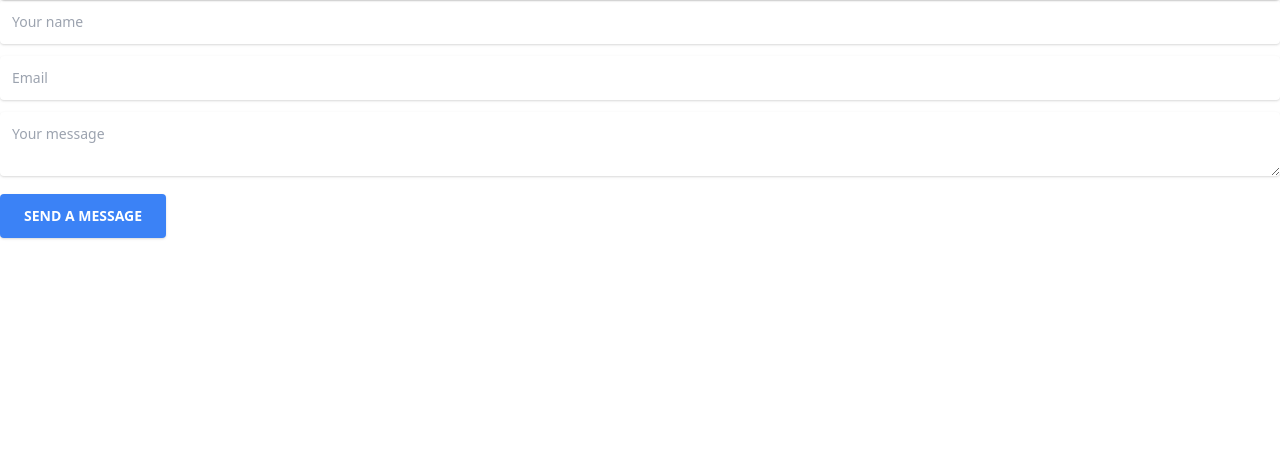
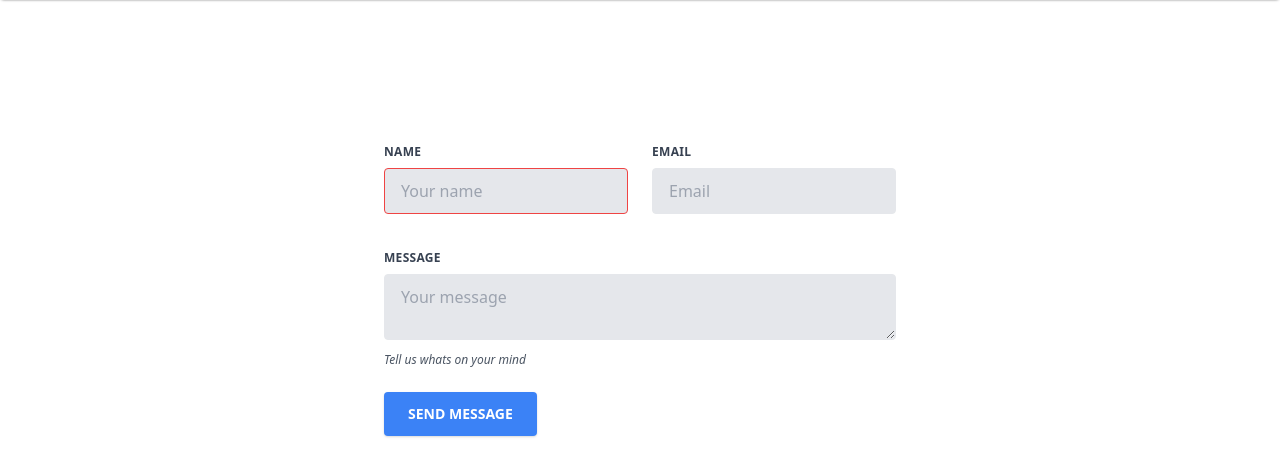
Before and after one commit to ImransCodeHub/easyshopper.ca-WebApp, a React (Create React App) app in the folder frontend/: page /contact in a window 1280 px wide. Shown: the top 476 px of the page. Built offline with nearby package versions, Linux system fonts and the light colour scheme; no server answers; a web font is replaced by a local one.

Commit message:
contact form completed

```diff
--- a/frontend/src/App.js
+++ b/frontend/src/App.js
@@ -7,6 +7,7 @@ import Contact from './Pages/Contact';
 import Product from './Pages/Product';
 import Cart from './Pages/Cart';
 import Login from './Pages/Login';
+import ThankYou from './Pages/ThankYou';
 import Layout from './Components/Layout';
 import { useEffect } from "react";
 
@@ -37,6 +38,7 @@ function App() {
             <Route path="/product/:productId" element={<Product />} />
             <Route path="/cart" element={<Cart />} />
             <Route path="/login" element={<Login />} />
+            <Route path="/thankyou" element={<ThankYou />} />
         </Routes>
       </BrowserRouter>
     </div>
--- a/frontend/src/Pages/Contact.jsx
+++ b/frontend/src/Pages/Contact.jsx
@@ -3,7 +3,7 @@ import React, { useState } from "react";
 const FORM_ENDPOINT = "https://public.herotofu.com/v1/35036a30-f1cd-11ee-b428-632ee80a2804";
 
 const Contact = () => {
-  const [submitted, setSubmitted] = useState(false);
+  const submitted = false;
   const handleSubmit = (e) => {
     e.preventDefault();
 
@@ -29,24 +29,126 @@ const Contact = () => {
           throw new Error('Form response was not ok');
         }
 
-        setSubmitted(true);
+        console.log(submitted);
+        submitted = true;
       })
       .catch((err) => {
         // Submit the form manually
         e.target.submit();
       });
+      console.log(submitted);
+      // if (submitted == true) {
+      //   return (
+      //     <>
+      //       console.log("hehehe");
+      //       <div className="text-2xl">Thank you!</div>
+      //       <div className="text-md">We'll be in touch soon.</div>
+      //     </>
+      //   );
+      // }
   };
 
-  if (submitted) {
-    return (
-      <>
-        <div className="text-2xl">Thank you!</div>
-        <div className="text-md">We'll be in touch soon.</div>
-      </>
-    );
-  }
 
   return (
+<div className="flex justify-center">
+<form className="pt-36 w-full max-w-lg"
+action={FORM_ENDPOINT}
+onSubmit={handleSubmit}
+method="POST"
+>
+
+  <div className="flex flex-wrap -mx-3 mb-6">
+    <div className="w-full md:w-1/2 px-3 mb-6 md:mb-0">
+      <label className="block uppercase tracking-wide text-gray-700 text-xs font-bold mb-2" htmlFor="grid-name">
+        Name
+      </label>
+      <input
+        type="text"
+        placeholder="Your name"
+        name="name"
+        className="appearance-none block w-full bg-gray-200 text-gray-700 border border-red-500 rounded py-3 px-4 mb-3 leading-tight focus:outline-none focus:bg-white"
+        id="grid-name"
+        required
+      />
+    </div>
+    <div className="w-full md:w-1/2 px-3">
+      <label className="block uppercase tracking-wide text-gray-700 text-xs font-bold mb-2" htmlFor="grid-email">
+        Email
+      </label>
+      <input
+        type="email"
+        placeholder="Email"
+        name="email"
+        className="appearance-none block w-full bg-gray-200 text-gray-700 border border-gray-200 rounded py-3 px-4 leading-tight focus:outline-none focus:bg-white focus:border-gray-500"
+        id="grid-email"
+        required
+      />
+    </div>
+  </div>
+  <div className="flex flex-wrap -mx-3 mb-6">
+    <div className="w-full px-3">
+      <label className="block uppercase tracking-wide text-gray-700 text-xs font-bold mb-2" htmlFor="grid-message">
+        Message
+      </label>
+      <textarea
+        placeholder="Your message"
+        name="message"
+        className="appearance-none block w-full bg-gray-200 text-gray-700 border border-gray-200 rounded py-3 px-4 mb-3 leading-tight focus:outline-none focus:bg-white focus:border-gray-500"
+        id="grid-message"
+        required
+      ></textarea>
+      <p className="text-gray-600 text-xs italic">Tell us whats on your mind</p>
+    </div>
+  </div>
+  <div className="flex flex-wrap -mx-3 mb-6">
+    <div className="w-full px-3">
+      <button
+        className="active:bg-blue-600 hover:shadow-lg focus:outline-none px-6 py-3 mb-1 mr-1 text-sm font-bold text-white uppercase transition-all duration-150 ease-linear bg-blue-500 rounded shadow outline-none"
+        type="submit"
+      >
+        Send Message
+      </button>
+    </div>
+  </div>
+</form>
+</div>
+
+
+  );
+};
+
+
+
+export default Contact;
+
+// <form class="pt-32 w-full max-w-lg">
+//   <div class="flex flex-wrap -mx-3 mb-6">
+//     <div class="w-full md:w-1/2 px-3 mb-6 md:mb-0">
+//       <label class="block uppercase tracking-wide text-gray-700 text-xs font-bold mb-2" for="grid-first-name">
+//         Name
+//       </label>
+//       <input class="appearance-none block w-full bg-gray-200 text-gray-700 border border-red-500 rounded py-3 px-4 mb-3 leading-tight focus:outline-none focus:bg-white" id="grid-first-name" type="text" placeholder="Jane">
+//       <p class="text-red-500 text-xs italic">Please fill out this field.</p>
+//     </div>
+//     <div class="w-full md:w-1/2 px-3">
+//       <label class="block uppercase tracking-wide text-gray-700 text-xs font-bold mb-2" for="grid-last-name">
+//       Email
+//       </label>
+//       <input class="appearance-none block w-full bg-gray-200 text-gray-700 border border-gray-200 rounded py-3 px-4 leading-tight focus:outline-none focus:bg-white focus:border-gray-500" id="grid-last-name" type="text" placeholder="Doe">
+//     </div>
+//   </div>
+//   <div class="flex flex-wrap -mx-3 mb-6">
+//     <div class="w-full px-3">
+//       <label class="block uppercase tracking-wide text-gray-700 text-xs font-bold mb-2" for="grid-password">
+//         Message
+//       </label>
+//       <input class="appearance-none block w-full bg-gray-200 text-gray-700 border border-gray-200 rounded py-3 px-4 mb-3 leading-tight focus:outline-none focus:bg-white focus:border-gray-500" id="grid-password" type="password" placeholder="******************">
+//       <p class="text-gray-600 text-xs italic">Make it as long and as crazy as you'd like</p>
+//     </div>
+//   </div>
+// </form>
+
+{/* <div className="pt-32">
 <form
   action={FORM_ENDPOINT}
   onSubmit={handleSubmit}
@@ -87,34 +189,4 @@ const Contact = () => {
     </button>
   </div>
 </form>
-  );
-};
-
-export default Contact;
-
-// <form class="pt-32 w-full max-w-lg">
-//   <div class="flex flex-wrap -mx-3 mb-6">
-//     <div class="w-full md:w-1/2 px-3 mb-6 md:mb-0">
-//       <label class="block uppercase tracking-wide text-gray-700 text-xs font-bold mb-2" for="grid-first-name">
-//         Name
-//       </label>
-//       <input class="appearance-none block w-full bg-gray-200 text-gray-700 border border-red-500 rounded py-3 px-4 mb-3 leading-tight focus:outline-none focus:bg-white" id="grid-first-name" type="text" placeholder="Jane">
-//       <p class="text-red-500 text-xs italic">Please fill out this field.</p>
-//     </div>
-//     <div class="w-full md:w-1/2 px-3">
-//       <label class="block uppercase tracking-wide text-gray-700 text-xs font-bold mb-2" for="grid-last-name">
-//       Email
-//       </label>
-//       <input class="appearance-none block w-full bg-gray-200 text-gray-700 border border-gray-200 rounded py-3 px-4 leading-tight focus:outline-none focus:bg-white focus:border-gray-500" id="grid-last-name" type="text" placeholder="Doe">
-//     </div>
-//   </div>
-//   <div class="flex flex-wrap -mx-3 mb-6">
-//     <div class="w-full px-3">
-//       <label class="block uppercase tracking-wide text-gray-700 text-xs font-bold mb-2" for="grid-password">
-//         Message
-//       </label>
-//       <input class="appearance-none block w-full bg-gray-200 text-gray-700 border border-gray-200 rounded py-3 px-4 mb-3 leading-tight focus:outline-none focus:bg-white focus:border-gray-500" id="grid-password" type="password" placeholder="******************">
-//       <p class="text-gray-600 text-xs italic">Make it as long and as crazy as you'd like</p>
-//     </div>
-//   </div>
-// </form>
+</div> */}
--- /dev/null
+++ b/frontend/src/Pages/ThankYou.jsx
@@ -0,0 +1,22 @@
+import React, { useState } from "react";
+
+const ThankYou = () => {
+    return (
+        <div className="pt-20"> {/* Add padding top to create space below the navbar. Can add bg-black for bg*/}
+            <div className="mx-auto max-w-2xl px-4 py-16 sm:px-6 sm:py-24 lg:max-w-7xl lg:px-8">
+
+                <header className='text-center'>
+                    <h2 className="text-xl font-bold text-gray-900 sm:text-3xl">Thank you!</h2>
+
+                    <p className="mt-4 max-w-md mx-auto text-gray-500">
+                        We'll be in touch soon.
+                    </p>
+
+                </header>
+            </div>
+        </div>
+
+    );
+};
+
+    export default ThankYou;
```
Lines whose indentation alone changed are shown as unchanged.
